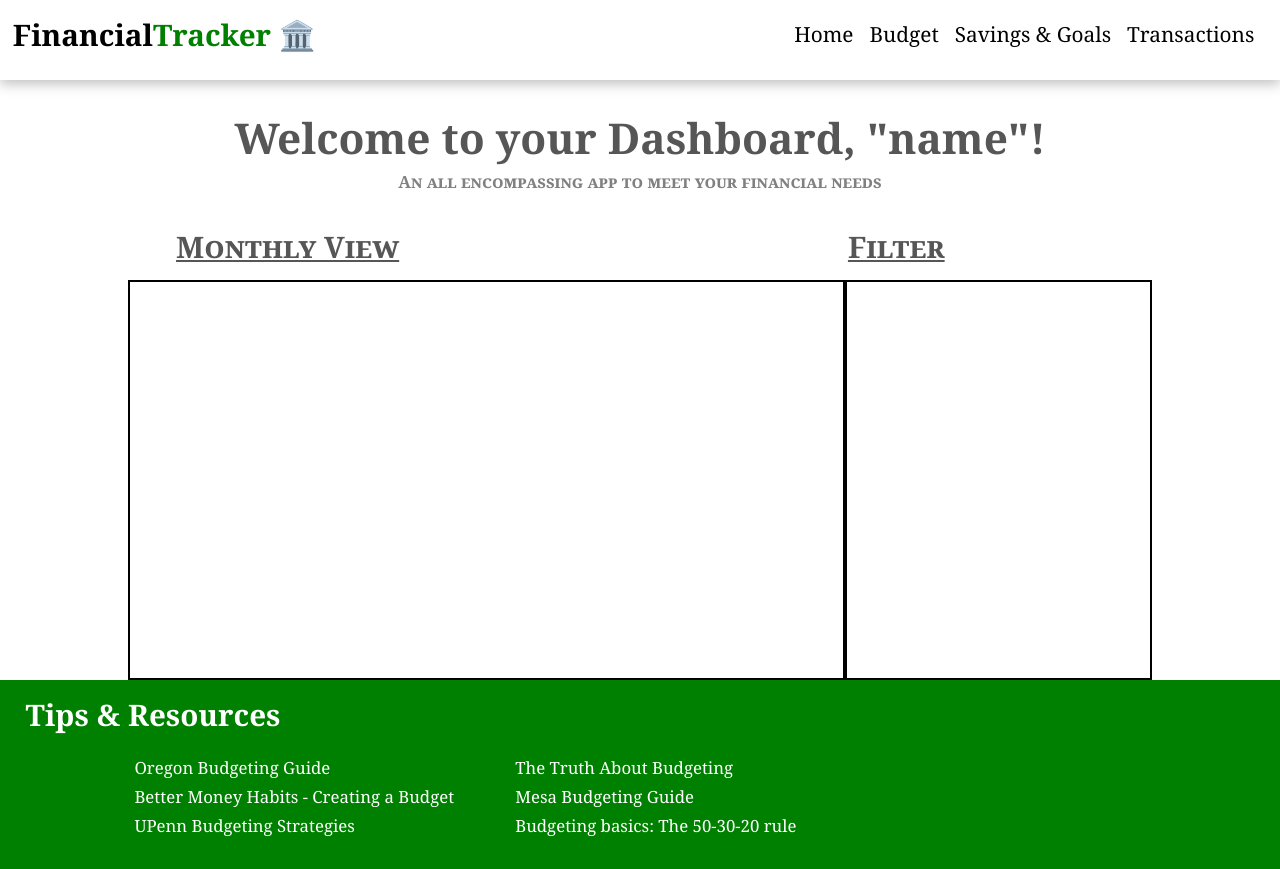
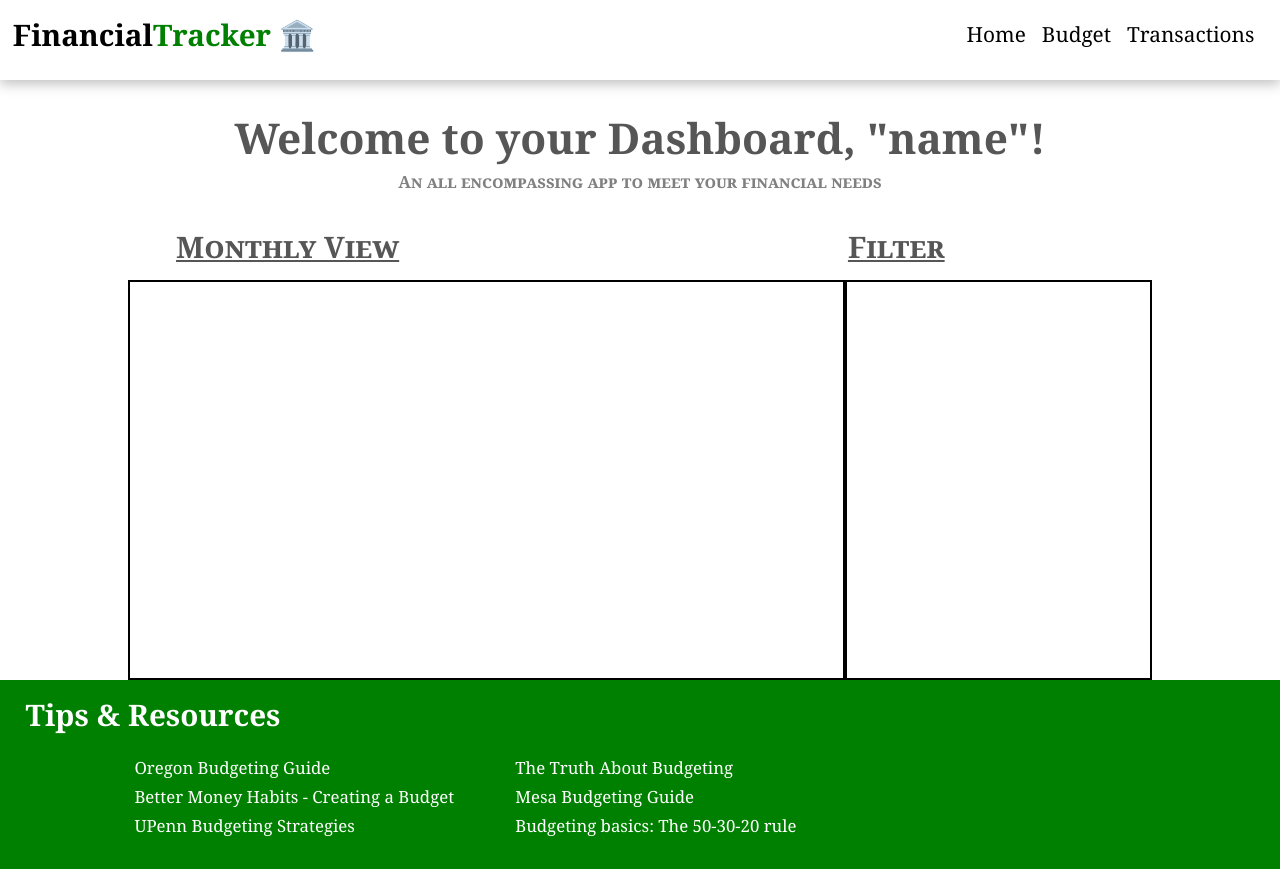
Before and after one commit to yashkedi/financial-tracker, a Next.js app: page / in a window 1280 px wide. Built offline with nearby package versions, Linux system fonts and the light colour scheme.

Commit message:
fixed up navigation and added footer for when we merge it in home

```diff
--- a/app/page.tsx
+++ b/app/page.tsx
@@ -2,12 +2,14 @@
 
 import Header from "@/components/Header";
 import Dashboard from "@/components/Dashboard";
+// import Footer from "@/components/Footer";
 
 export default function Home() {
   return (
       <>
       <Header/>
       <Dashboard/>
+      {/* <Footer/> */}
       </>
   );
 }
--- a/components/Header.tsx
+++ b/components/Header.tsx
@@ -1,5 +1,7 @@
 "use client"
 import styled from "styled-components";
+import Link from "next/link";
+
 
 const StyledHeader = styled.header`
     background-color: white;
@@ -68,10 +70,19 @@ export default function Header() {
 
             <StyledNav>
                 <StyledUl>
-                    <StyledLi>Home</StyledLi>
-                    <StyledLi>Budget</StyledLi>
-                    <StyledLi>Savings & Goals</StyledLi>
-                    <StyledLi>Transactions</StyledLi>
+
+                    <StyledLi>
+                        <Link  href="/">Home</Link>
+                    </StyledLi>
+
+                    <StyledLi>
+                        <Link  href="/budget">Budget</Link>
+                    </StyledLi>
+
+                    <StyledLi>
+                        <Link  href="/transactions">Transactions</Link>
+                    </StyledLi>
+
                 </StyledUl>
             </StyledNav>
         </StyledHeader>
```
